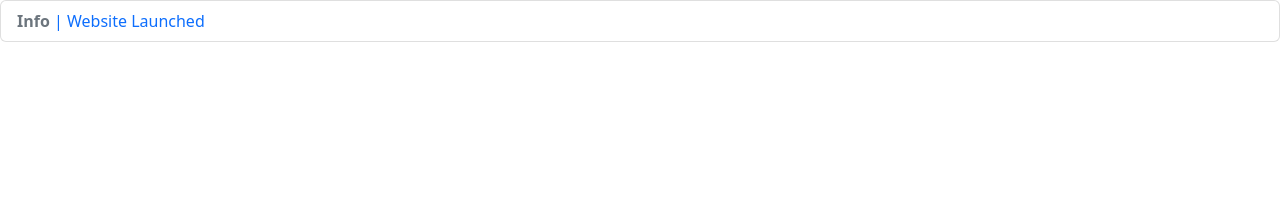
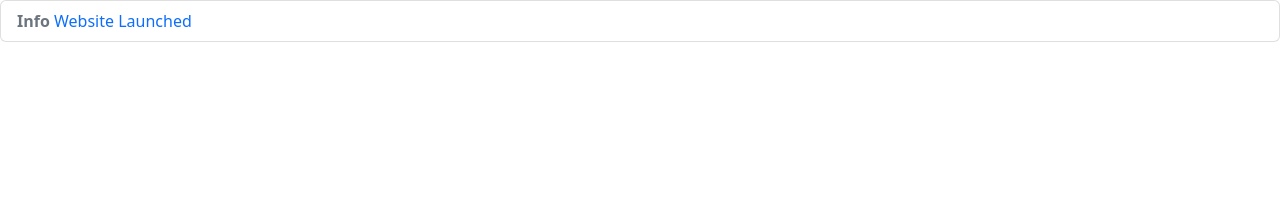
Before and after one commit to itech-uum/news, a Jekyll site: the page built from index.html, in a window 1280 px wide. Shown: the top 205 px of the page. Built offline with Jekyll 4.4.1, drawn with Linux system fonts in a browser that asks for light colours.

Commit message:
Style Fixes

```diff
--- a/_layouts/post.html
+++ b/_layouts/post.html
@@ -6,7 +6,7 @@ layout: default
         <div>
             <a class="h5" href="/news">
                 &larr;
-                <span class="h5 bold">Back</span>
+                <span class="h5">Back</span>
             </a>
         </div>
 
--- a/index.html
+++ b/index.html
@@ -6,7 +6,7 @@ title: I-TECH's News
     {% for post in site.posts %}
     <li class="list-group-item list-group-item-action">
         <a href=".{{ post.url }}" title="{{ post.title }}">
-            <span class="bold text-muted">{{ post.tag }}</span> | {{ post.title }}
+            <span class="bold text-muted">{{ post.tag }}</span>&nbsp;{{ post.title }}
         </a>
     </li>
     {% endfor %}
```
